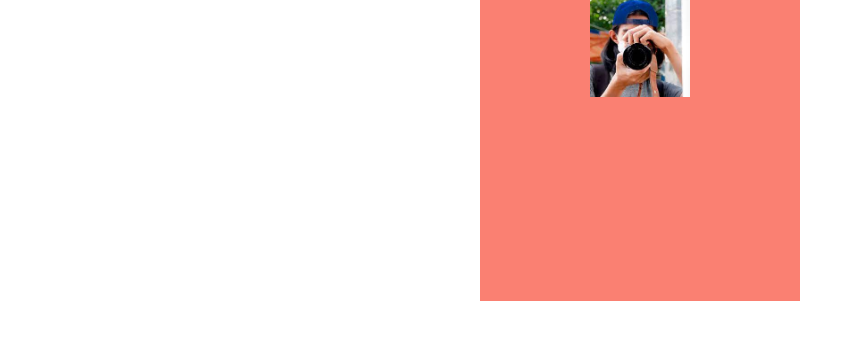
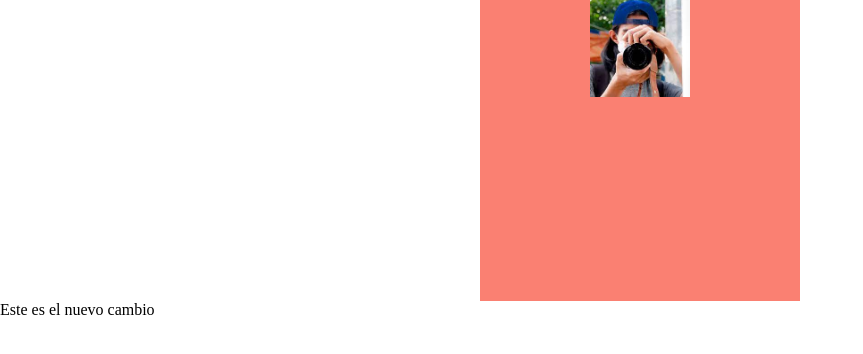
Before and after one commit to danielfullhd/Software, a plain HTML site: page index.html in a window 1280 px wide. Shown: the part 40-394 px from the top of the page, without its empty margins (0-863 px from the left). Drawn offline with Linux system fonts and the light colour scheme.

Commit message:
subiendo con jenkins

```diff
--- a/index.html
+++ b/index.html
@@ -12,5 +12,6 @@
   <figure>
     <img class="imagen" src="descargar (1).jpg" alt="Imagen">
   </figure>
+  <p>Este es el nuevo cambio</p>
 </body>
 </html>
```
